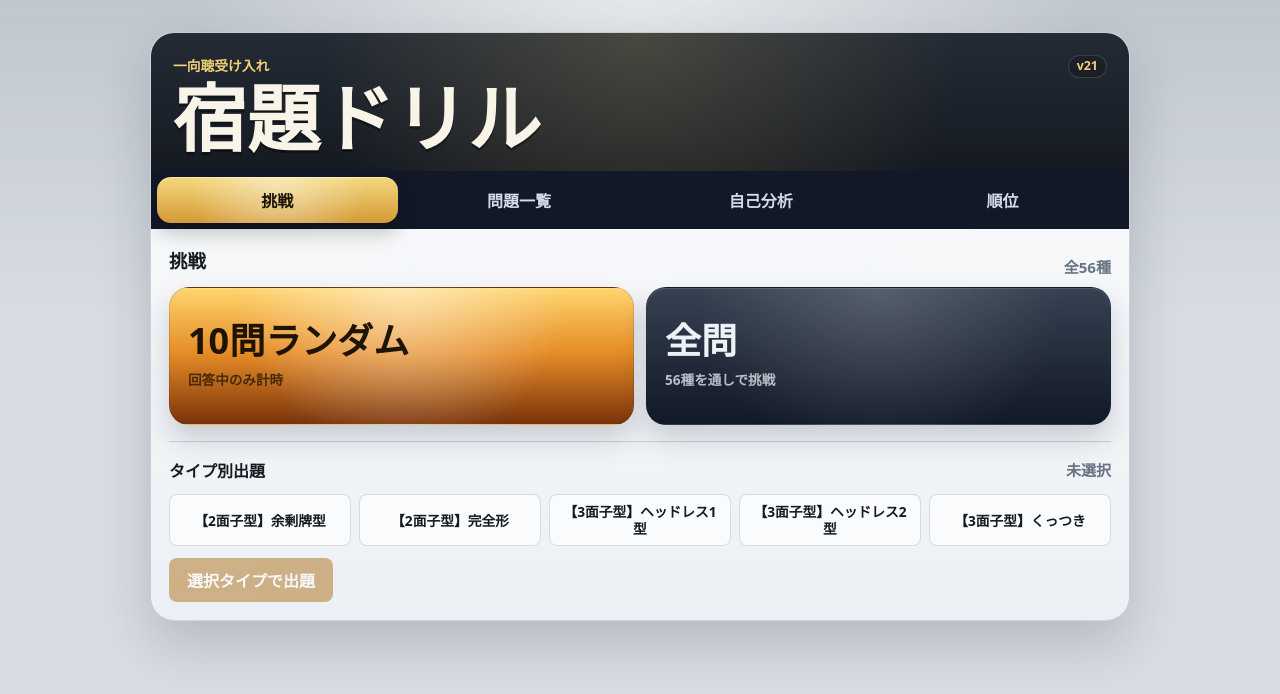
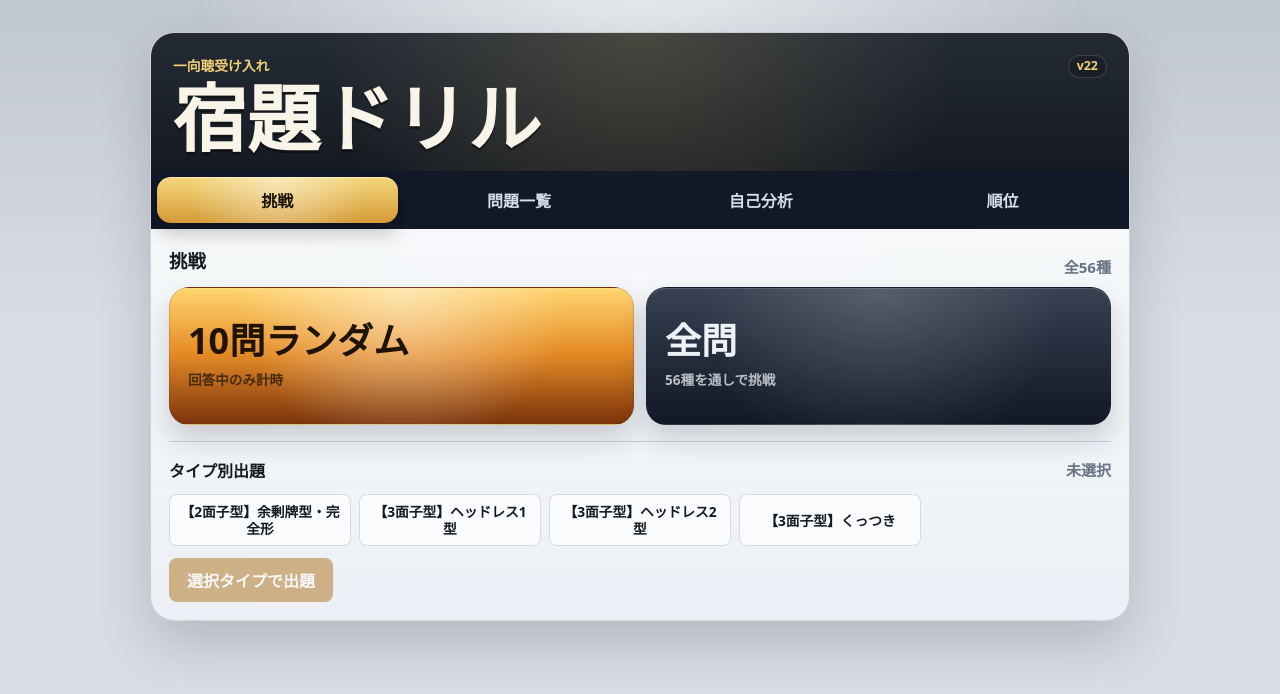
Before and after one commit to tenten-ensuku/1syanten-quiz, a Next.js app: page / in a window 1280 px wide. Shown: the top 694 px of the page. Built offline with nearby package versions, Linux system fonts and the light colour scheme.

Commit message:
Merge two-meld type filters

```diff
--- a/src/app/page.tsx
+++ b/src/app/page.tsx
@@ -46,7 +46,7 @@ type PlaySession = {
 type ViewMode = "menu" | "quiz" | "timeAttackComplete";
 type MenuTab = "challenge" | "questions" | "analysis" | "ranking";
 type TileChoiceGroup = { label: string; tiles: TileId[] };
-type TypeFilterOption = { type: ShantenType; label: string };
+type TypeFilterOption = { id: string; types: ShantenType[]; label: string };
 
 const STATS_STORAGE_KEY = "iishanten-quiz-stats-v1";
 const BASE_PATH = process.env.NEXT_PUBLIC_BASE_PATH ?? "";
@@ -101,11 +101,10 @@ const MENU_TABS: { id: MenuTab; label: string }[] = [
 ];
 
 const TYPE_FILTER_OPTIONS: TypeFilterOption[] = [
-  { type: "余剰牌型", label: "【2面子型】余剰牌型" },
-  { type: "完全形", label: "【2面子型】完全形" },
-  { type: "ヘッドレス1型", label: "【3面子型】ヘッドレス1型" },
-  { type: "ヘッドレス2型", label: "【3面子型】ヘッドレス2型" },
-  { type: "くっつき", label: "【3面子型】くっつき" }
+  { id: "two-meld", types: ["余剰牌型", "完全形"], label: "【2面子型】余剰牌型・完全形" },
+  { id: "headless-1", types: ["ヘッドレス1型"], label: "【3面子型】ヘッドレス1型" },
+  { id: "headless-2", types: ["ヘッドレス2型"], label: "【3面子型】ヘッドレス2型" },
+  { id: "floating", types: ["くっつき"], label: "【3面子型】くっつき" }
 ];
 
 function createVisibleTileGroups(hand: TileId[], melds: TileId[][]): TileChoiceGroup[] {
@@ -354,7 +353,7 @@ export default function Home() {
   const [stats, setStats] = useState<StatsByQuestion>({});
   const [hasLoadedStats, setHasLoadedStats] = useState(false);
   const [questionStartedAt, setQuestionStartedAt] = useState<number | null>(null);
-  const [selectedTypeFilters, setSelectedTypeFilters] = useState<ShantenType[]>([]);
+  const [selectedTypeFilterIds, setSelectedTypeFilterIds] = useState<string[]>([]);
   const isPointerSelectingRef = useRef(false);
   const pointerSelectedTilesRef = useRef(new Set<TileId>());
 
@@ -385,8 +384,13 @@ export default function Home() {
   const attemptedQuestionCount = statValues.filter((stat) => stat.attempts > 0).length;
   const overallRate = totalAttempts > 0 ? `${Math.round((totalCorrect / totalAttempts) * 100)}%` : "未挑戦";
   const overallAverage = totalCorrect > 0 ? formatTime(totalCorrectMs / totalCorrect) : "未記録";
+  const selectedTypeSet = new Set(
+    TYPE_FILTER_OPTIONS.filter((option) => selectedTypeFilterIds.includes(option.id)).flatMap(
+      (option) => option.types
+    )
+  );
   const typeFilteredQuestionIndexes = QUIZ_QUESTIONS.map((baseQuestion, index) =>
-    selectedTypeFilters.some((type) => baseQuestion.shantenTypes.includes(type)) ? index : -1
+    baseQuestion.shantenTypes.some((type) => selectedTypeSet.has(type)) ? index : -1
   ).filter((index) => index >= 0);
   const typeFilteredQuestionCount = typeFilteredQuestionIndexes.length;
 
@@ -436,11 +440,11 @@ export default function Home() {
     startQuestionSet(QUIZ_QUESTIONS.map((_, index) => index), "全問");
   };
 
-  const toggleTypeFilter = (type: ShantenType) => {
-    setSelectedTypeFilters((current) =>
-      current.includes(type)
-        ? current.filter((selectedType) => selectedType !== type)
-        : [...current, type]
+  const toggleTypeFilter = (filterId: string) => {
+    setSelectedTypeFilterIds((current) =>
+      current.includes(filterId)
+        ? current.filter((selectedFilterId) => selectedFilterId !== filterId)
+        : [...current, filterId]
     );
   };
 
@@ -709,19 +713,19 @@ export default function Home() {
           <div className="sectionTitleRow">
             <h3>タイプ別出題</h3>
             <span className="questionCount">
-              {selectedTypeFilters.length > 0 ? `${typeFilteredQuestionCount}問` : "未選択"}
+              {selectedTypeFilterIds.length > 0 ? `${typeFilteredQuestionCount}問` : "未選択"}
             </span>
           </div>
           <div className="typeFilterGrid" aria-label="出題タイプを選択">
             {TYPE_FILTER_OPTIONS.map((option) => {
-              const isSelected = selectedTypeFilters.includes(option.type);
+              const isSelected = selectedTypeFilterIds.includes(option.id);
               return (
                 <button
                   className={isSelected ? "typeFilterButton active" : "typeFilterButton"}
-                  key={option.type}
+                  key={option.id}
                   type="button"
                   aria-pressed={isSelected}
-                  onClick={() => toggleTypeFilter(option.type)}
+                  onClick={() => toggleTypeFilter(option.id)}
                 >
                   {option.label}
                 </button>
--- a/src/lib/appVersion.ts
+++ b/src/lib/appVersion.ts
@@ -1 +1 @@
-export const APP_VERSION = "v21";
+export const APP_VERSION = "v22";
--- a/src/lib/quizData.ts
+++ b/src/lib/quizData.ts
@@ -527,7 +527,7 @@ export const QUIZ_QUESTIONS: QuizQuestion[] = [
     "34456778m78s456p",
     ["2m", "4m", "5m", "6m", "7m", "9m", "6s", "9s"],
     "ヘッドレス1型と余剰牌型二種類の見方が必要な形。パーフェクトウイング形34456778ｍがあるときには注意が必要。25ｍ・47ｍ・69ｍ・69ｓの4筋全てで平和聴牌となる面白い形。",
-    ["余剰牌型", "ヘッドレス1型"]
+    ["ヘッドレス1型"]
   ),
   createQuestion(
     "⑦-3",
```
